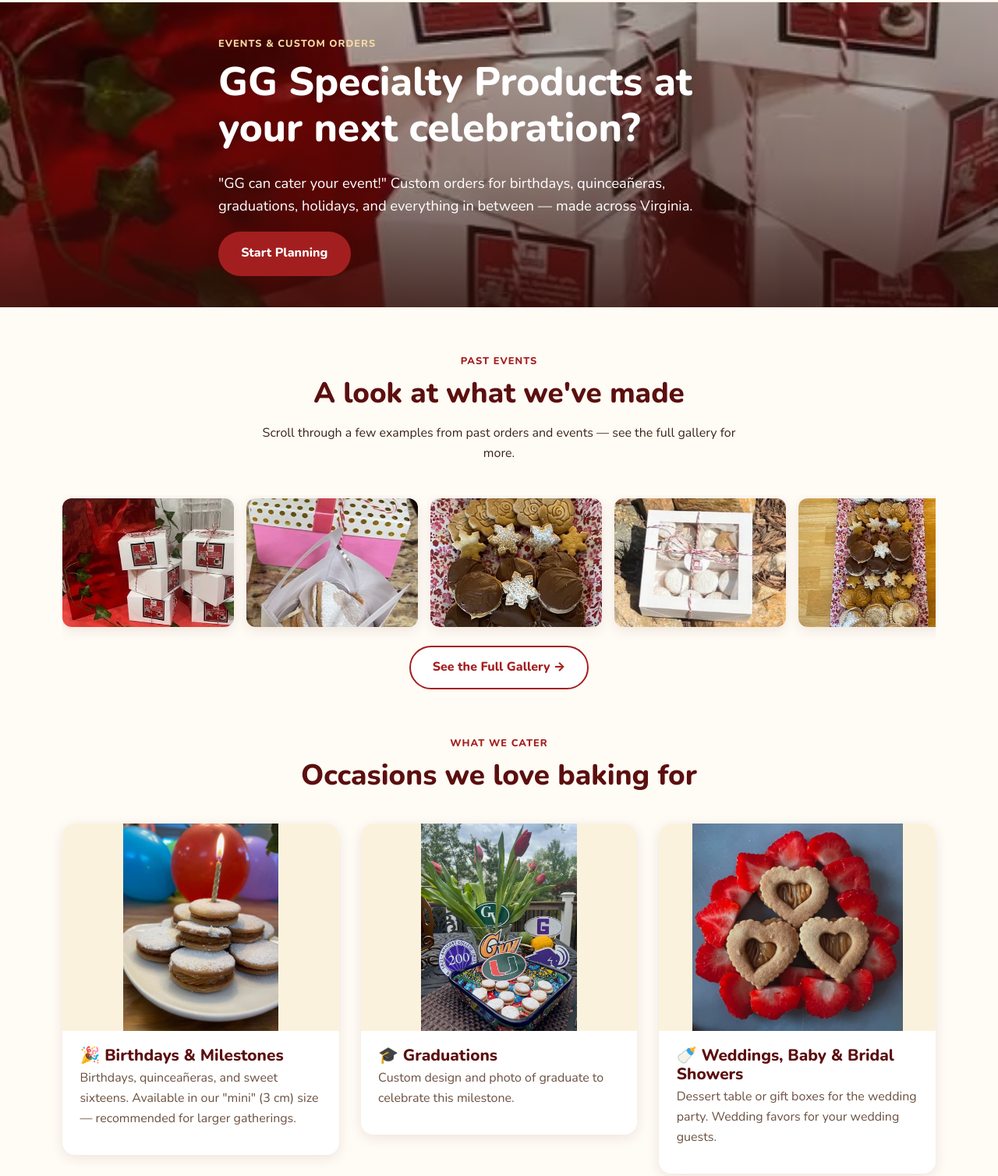
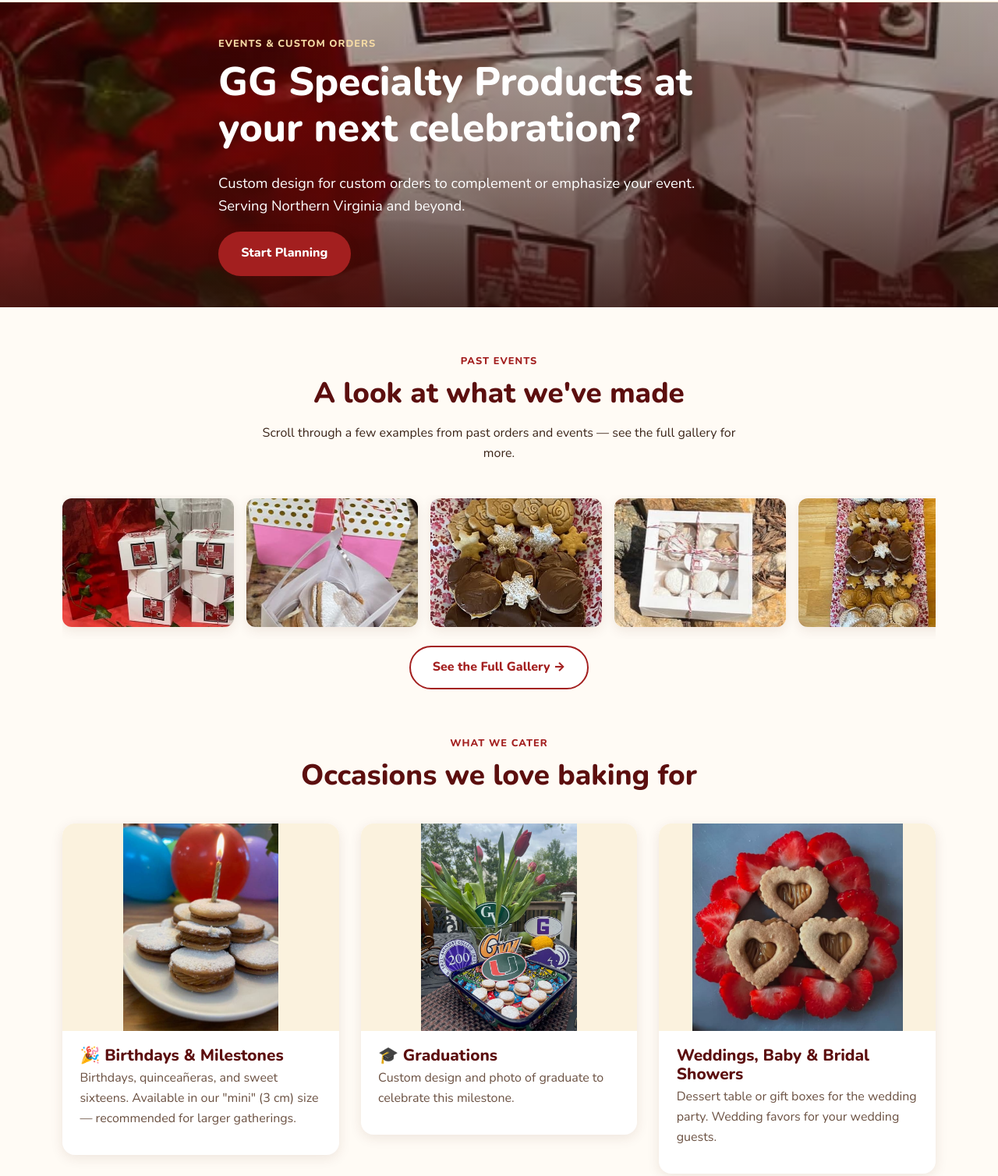
Before and after one commit to smh5929/gordas-goodies-site, a website: page events.html in a window 1280 px wide. Shown: the part 69-1577 px from the top of the page at 78% size. Drawn offline with nearby package versions, Linux system fonts and the light colour scheme.

Commit message:
Add Corporate & Dinner Parties photo, drop baby-bottle icon, update hero copy
- Corporate & Dinner Parties now has a photo (elegant sage favor box,
  from Drive) -- every occasion card now has an image.
- Removed the baby-bottle emoji from "Weddings, Baby & Bridal
  Showers" since it no longer represents all three occasions.
- Events hero description replaced with the same "custom design for
  custom orders..." copy used on the About page's Custom Orders
  section.

```diff
--- a/build-images.js
+++ b/build-images.js
@@ -36,6 +36,7 @@ const photos = {
   'Mothers Day I Got It From My Mama.jpg': 'mothersday-mama-mug',
   'Crumb Cake Vanilla Pecan Closeup.jpg': 'crumbcake-vanilla-pecan',
   'Christmas Boxed Gifts with Candy Canes.jpg': 'christmas-boxed-gifts',
+  'Thank You For Celebrating Favor Box.jpg': 'celebrating-favor-box',
 };
 
 async function processPhoto(srcFile, slug) {
--- a/events.html
+++ b/events.html
@@ -41,7 +41,7 @@
     <div class="container hero-content">
       <span class="eyebrow" style="color:#f3d9a4">Events &amp; Custom Orders</span>
       <h1>GG Specialty Products at your next celebration?</h1>
-      <p>"GG can cater your event!" Custom orders for birthdays, quinceañeras, graduations, holidays, and everything in between — made across Virginia.</p>
+      <p>Custom design for custom orders to complement or emphasize your event. Serving Northern Virginia and beyond.</p>
       <div class="btn-row">
         <a href="#contact" class="btn btn--primary">Start Planning</a>
       </div>
@@ -95,7 +95,7 @@
         <div class="card">
           <img src="images/heart-alfajores-strawberries-700.jpg" srcset="images/heart-alfajores-strawberries-400.jpg 400w, images/heart-alfajores-strawberries-700.jpg 700w" sizes="(max-width: 700px) 100vw, 33vw" alt="Heart-shaped alfajores with strawberries for a wedding or bridal shower" loading="lazy" style="object-fit:contain; background:var(--cream-light);">
           <div class="card-body">
-            <h3>🍼 Weddings, Baby &amp; Bridal Showers</h3>
+            <h3>Weddings, Baby &amp; Bridal Showers</h3>
             <p>Dessert table or gift boxes for the wedding party. Wedding favors for your wedding guests.</p>
           </div>
         </div>
@@ -107,6 +107,7 @@
           </div>
         </div>
         <div class="card">
+          <img src="images/celebrating-favor-box-700.jpg" srcset="images/celebrating-favor-box-400.jpg 400w, images/celebrating-favor-box-700.jpg 700w" sizes="(max-width: 700px) 100vw, 33vw" alt="An elegant sage-green favor box with a 'Thank You For Celebrating With Us' card and alfajores inside" loading="lazy" style="object-fit:contain; background:var(--cream-light);">
           <div class="card-body">
             <h3>🏆 Corporate &amp; Dinner Parties</h3>
             <p>Boxed treats for corporate functions, team celebrations, and dinner parties.</p>
```
Also changed, not shown: assets/Thank You For Celebrating Favor Box.jpg (added), images/celebrating-favor-box-1200.jpg (added), images/celebrating-favor-box-1200.webp (added), images/celebrating-favor-box-400.jpg (added), images/celebrating-favor-box-400.webp (added), images/celebrating-favor-box-700.jpg (added), images/celebrating-favor-box-700.webp (added).
